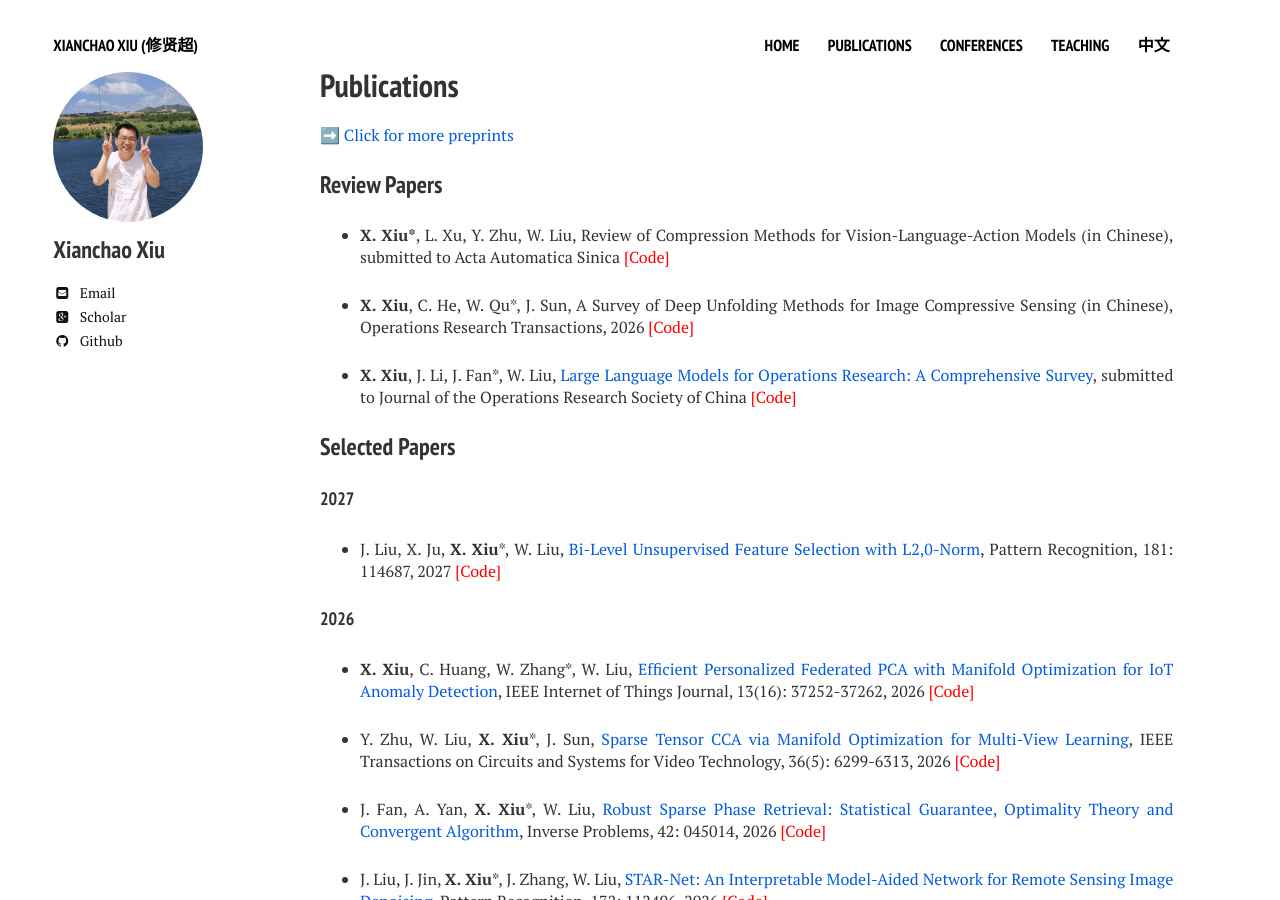
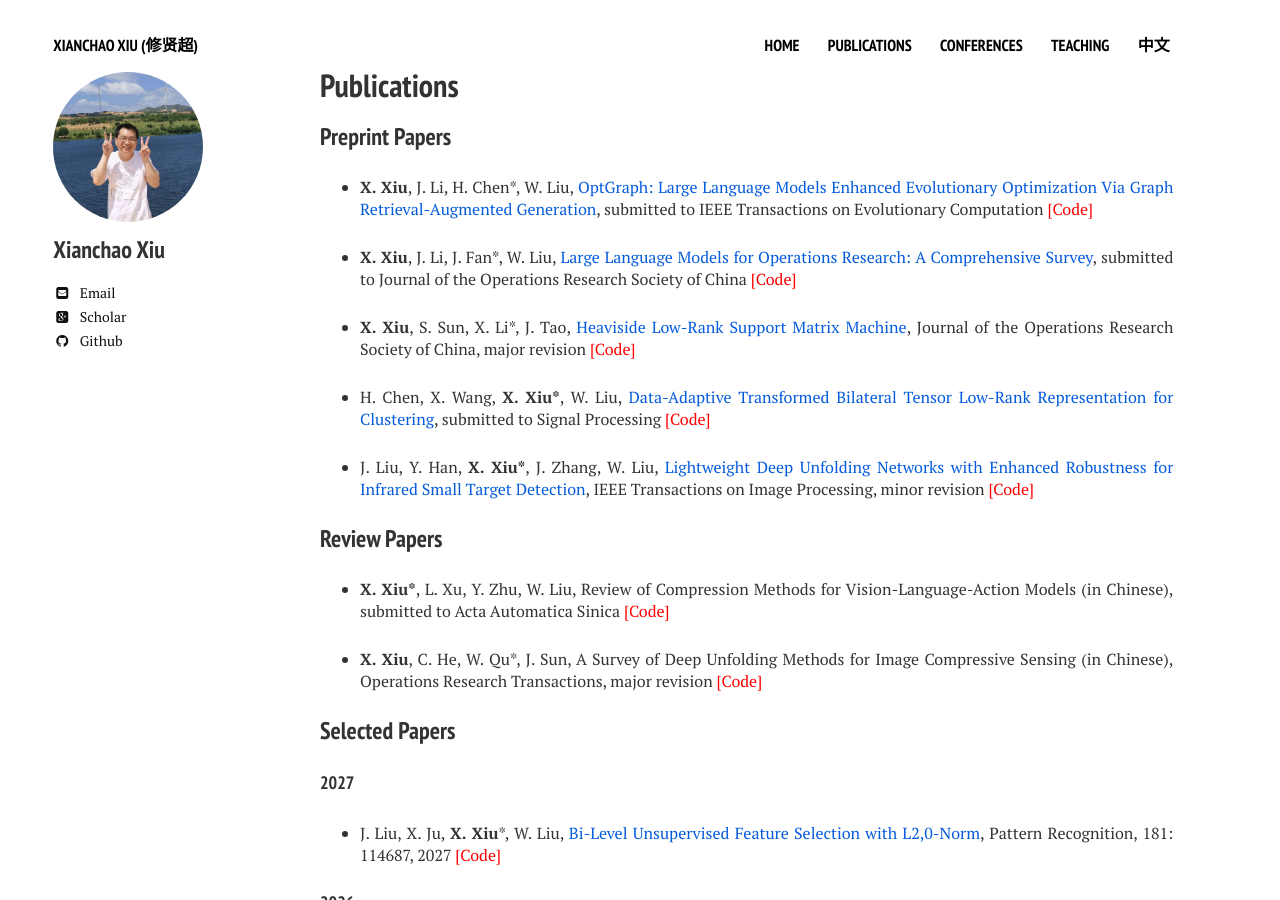
Before and after one commit to xianchaoxiu/xianchaoxiu.github.io, a Jekyll site: the page built from publications/index.md, in a window 1280 px wide and 900 px high. Built offline with Jekyll 4.4.1, drawn with Linux system fonts in a browser that asks for light colours; nearby versions of some CDN libraries.

Commit message:
Update index.md

```diff
--- a/publications/index.md
+++ b/publications/index.md
@@ -7,16 +7,27 @@ comments: false
 share: false
 ---
 
-➡️ <a href="https://arxiv.org/search/?query=xiu%2C+xianchao&searchtype=all&abstracts=show&order=-announced_date_first&size=50" class="textlink" target="_blank">Click for more preprints </a> <br>
+
+### Preprint Papers
+
+* <b>X. Xiu</b>, J. Li, H. Chen*, W. Liu, <a href="https://arxiv.org/pdf/2607.27918" class="textlink" target="_blank">OptGraph: Large Language Models Enhanced Evolutionary Optimization Via Graph Retrieval-Augmented Generation</a>, submitted to IEEE Transactions on Evolutionary Computation <a href="https://github.com/xianchaoxiu/OptGraph" class="textlink" target="_blank" style="color: red;">[Code]</a>
+
+* <b>X. Xiu</b>, J. Li, J. Fan*, W. Liu, <a href="https://arxiv.org/abs/2605.20849" class="textlink" target="_blank">Large Language Models for Operations Research: A Comprehensive Survey</a>, submitted to Journal of the Operations Research Society of China <a href="https://github.com/xianchaoxiu/LLM4OR" class="textlink" target="_blank" style="color: red;">[Code]</a>
+
+* <b>X. Xiu</b>, S. Sun, X. Li*, J. Tao, <a href="https://arxiv.org/pdf/2603.00491" class="textlink" target="_blank">Heaviside Low-Rank Support Matrix Machine</a>, Journal of the Operations Research Society of China, major revision <a href="https://github.com/xianchaoxiu/HL-SMM" class="textlink" target="_blank" style="color: red;">[Code]</a>
+
+* H. Chen, X. Wang, <b>X. Xiu*</b>, W. Liu, <a href="https://arxiv.org/abs/2510.20077" class="textlink" target="_blank">Data-Adaptive Transformed Bilateral Tensor Low-Rank Representation for Clustering</a>, submitted to Signal Processing <a href="https://github.com/xianchaoxiu/TBTLRR" class="textlink" target="_blank" style="color: red;">[Code]</a>
+
+* J. Liu, Y. Han, <b>X. Xiu*</b>, J. Zhang, W. Liu, <a href="https://arxiv.org/abs/2509.08205" class="textlink" target="_blank">Lightweight Deep Unfolding Networks with Enhanced Robustness for Infrared Small Target Detection</a>, IEEE Transactions on Image Processing, minor revision <a href="https://github.com/xianchaoxiu/L-RPCANet" class="textlink" target="_blank" style="color: red;">[Code]</a>
+
 
 
 ### Review Papers
 
 * <b>X. Xiu*</b>, L. Xu, Y. Zhu, W. Liu, Review of Compression Methods for Vision-Language-Action Models (in Chinese), submitted to Acta Automatica Sinica  <a href="https://github.com/xianchaoxiu/COM4VLA" class="textlink" target="_blank" style="color: red;">[Code]</a>
 
-* <b>X. Xiu</b>, C. He, W. Qu*, J. Sun, A Survey of Deep Unfolding Methods for Image Compressive Sensing (in Chinese), Operations Research Transactions, 2026 <a href="https://github.com/xianchaoxiu/DU4ICS" class="textlink" target="_blank" style="color: red;">[Code]</a>
+* <b>X. Xiu</b>, C. He, W. Qu*, J. Sun, A Survey of Deep Unfolding Methods for Image Compressive Sensing (in Chinese), Operations Research Transactions, major revision <a href="https://github.com/xianchaoxiu/DU4ICS" class="textlink" target="_blank" style="color: red;">[Code]</a>
 
- * <b>X. Xiu</b>, J. Li, J. Fan*, W. Liu, <a href="https://arxiv.org/abs/2605.20849" class="textlink" target="_blank">Large Language Models for Operations Research: A Comprehensive Survey</a>, submitted to Journal of the Operations Research Society of China <a href="https://github.com/xianchaoxiu/LLM4OR" class="textlink" target="_blank" style="color: red;">[Code]</a>
 
 ### Selected Papers
 
```
